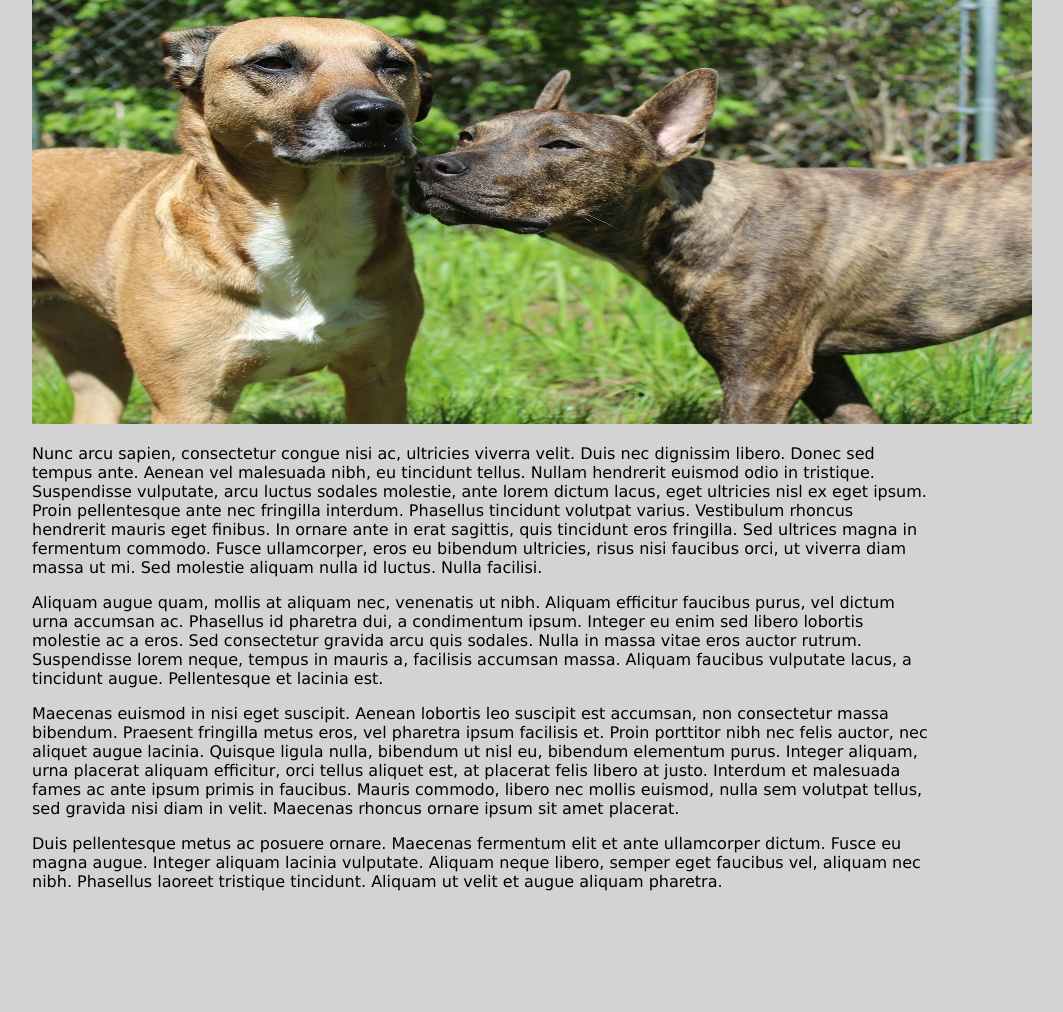
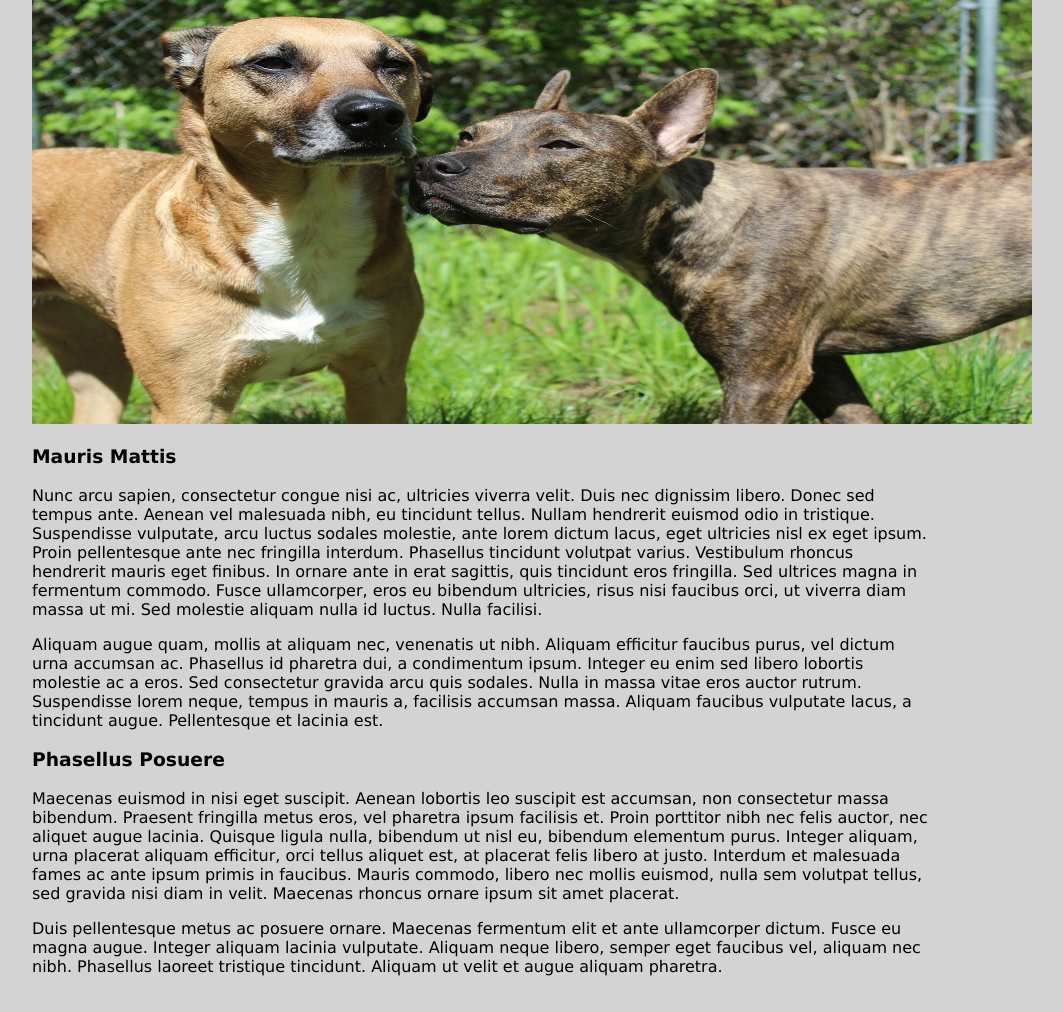
Before and after one commit to bchairez4/flask-landing-page, a Flask app: page /about in a window 1280 px wide. Shown: the part 286-1298 px from the top of the page, without its empty margins (160-1223 px from the left). Before the commit the page ends 1177 px from the top, so only its background shows below. Run offline with Flask 3, Linux system fonts and the light colour scheme.

Commit message:
added h3 tags

```diff
--- a/templates/about.html
+++ b/templates/about.html
@@ -5,12 +5,14 @@
 {% block body %}
     <h1>Our Mission</h1>
     <img src="static/images/adopt-about.jpg" alt="animalsabout">
+    <h3>Mauris Mattis</h3>
     <p>
         Nunc arcu sapien, consectetur congue nisi ac, ultricies viverra velit. Duis nec dignissim libero. Donec sed tempus ante. Aenean vel malesuada nibh, eu tincidunt tellus. Nullam hendrerit euismod odio in tristique. Suspendisse vulputate, arcu luctus sodales molestie, ante lorem dictum lacus, eget ultricies nisl ex eget ipsum. Proin pellentesque ante nec fringilla interdum. Phasellus tincidunt volutpat varius. Vestibulum rhoncus hendrerit mauris eget finibus. In ornare ante in erat sagittis, quis tincidunt eros fringilla. Sed ultrices magna in fermentum commodo. Fusce ullamcorper, eros eu bibendum ultricies, risus nisi faucibus orci, ut viverra diam massa ut mi. Sed molestie aliquam nulla id luctus. Nulla facilisi.
     </p>
     <p>
         Aliquam augue quam, mollis at aliquam nec, venenatis ut nibh. Aliquam efficitur faucibus purus, vel dictum urna accumsan ac. Phasellus id pharetra dui, a condimentum ipsum. Integer eu enim sed libero lobortis molestie ac a eros. Sed consectetur gravida arcu quis sodales. Nulla in massa vitae eros auctor rutrum. Suspendisse lorem neque, tempus in mauris a, facilisis accumsan massa. Aliquam faucibus vulputate lacus, a tincidunt augue. Pellentesque et lacinia est.
     </p>
+    <h3>Phasellus Posuere</h3>
     <p>
         Maecenas euismod in nisi eget suscipit. Aenean lobortis leo suscipit est accumsan, non consectetur massa bibendum. Praesent fringilla metus eros, vel pharetra ipsum facilisis et. Proin porttitor nibh nec felis auctor, nec aliquet augue lacinia. Quisque ligula nulla, bibendum ut nisl eu, bibendum elementum purus. Integer aliquam, urna placerat aliquam efficitur, orci tellus aliquet est, at placerat felis libero at justo. Interdum et malesuada fames ac ante ipsum primis in faucibus. Mauris commodo, libero nec mollis euismod, nulla sem volutpat tellus, sed gravida nisi diam in velit. Maecenas rhoncus ornare ipsum sit amet placerat.
     </p>
```
